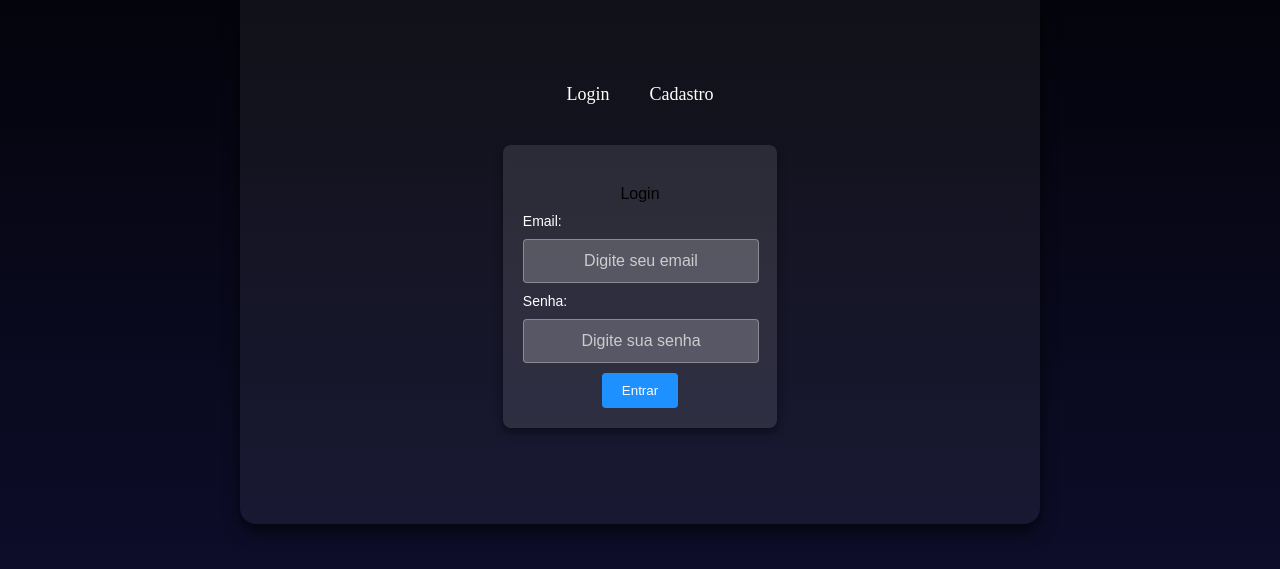
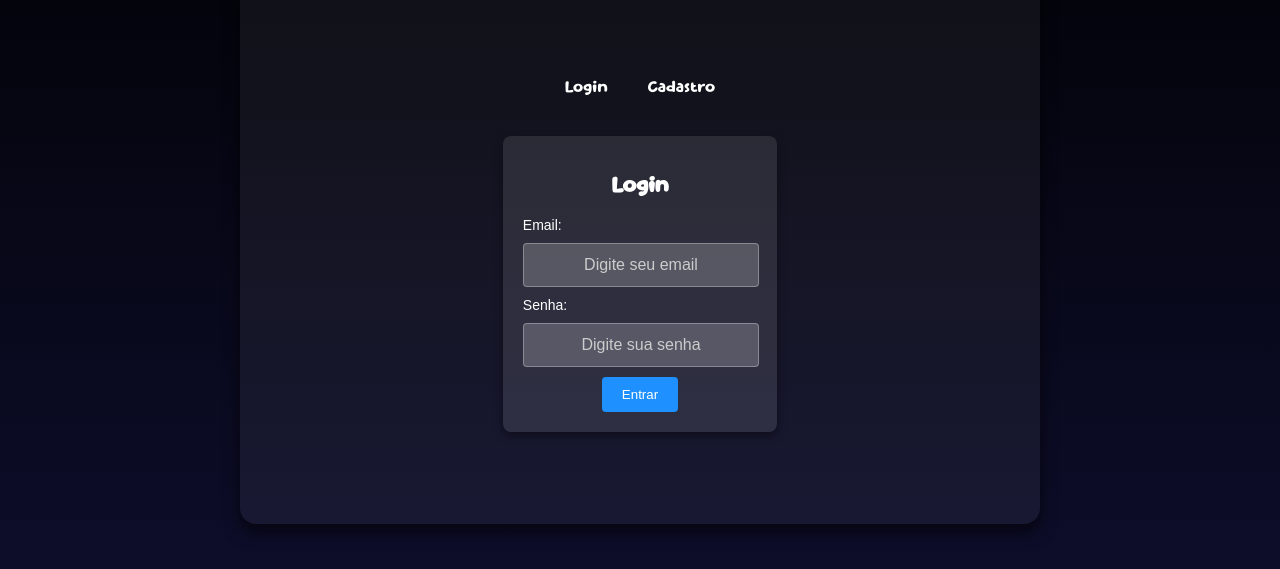
Before and after one commit to JoaoVitor59/Projetos, a plain HTML site: page primeiro projeto/index.html in a window 1280 px wide. Shown: the part 231-800 px from the top of the page. Drawn offline with Linux system fonts and the light colour scheme.

Commit message:
Update index.html

```diff
--- a/primeiro projeto/index.html
+++ b/primeiro projeto/index.html
@@ -12,11 +12,11 @@
         <h1 class="title">TheArt</h1>
         <div class="form-wrapper">
             <div class="tabs">
-                <button style="font-family: 'h2';" class="tab-button" onclick="showForm('login')">Login</button>
-                <button style="font-family: 'h2';" class="tab-button" onclick="showForm('cadastro')">Cadastro</button>
+                <button class="tab-button" onclick="showForm('login')">Login</button>
+                <button class="tab-button" onclick="showForm('cadastro')">Cadastro</button>
             </div>
             <form id="login-form" class="form">
-                <h2 style="font-family: 'h2';"></h2>Login</h2>
+                <h2>Login</h2>
                 <label for="email">Email:</label>
                 <input type="email" id="email" placeholder="Digite seu email">
                 <label for="senha">Senha:</label>
@@ -24,7 +24,7 @@
                 <button type="submit">Entrar</button>
             </form>
             <form id="cadastro-form" class="form hidden">
-                <h2 style="font-family: 'h2';">Cadastro</h2>
+                <h2>Cadastro</h2>
                 <label for="nome">Nome:</label>
                 <input type="text" id="nome" placeholder="Digite seu nome">
                 <label for="email-cadastro">Email:</label>
```
